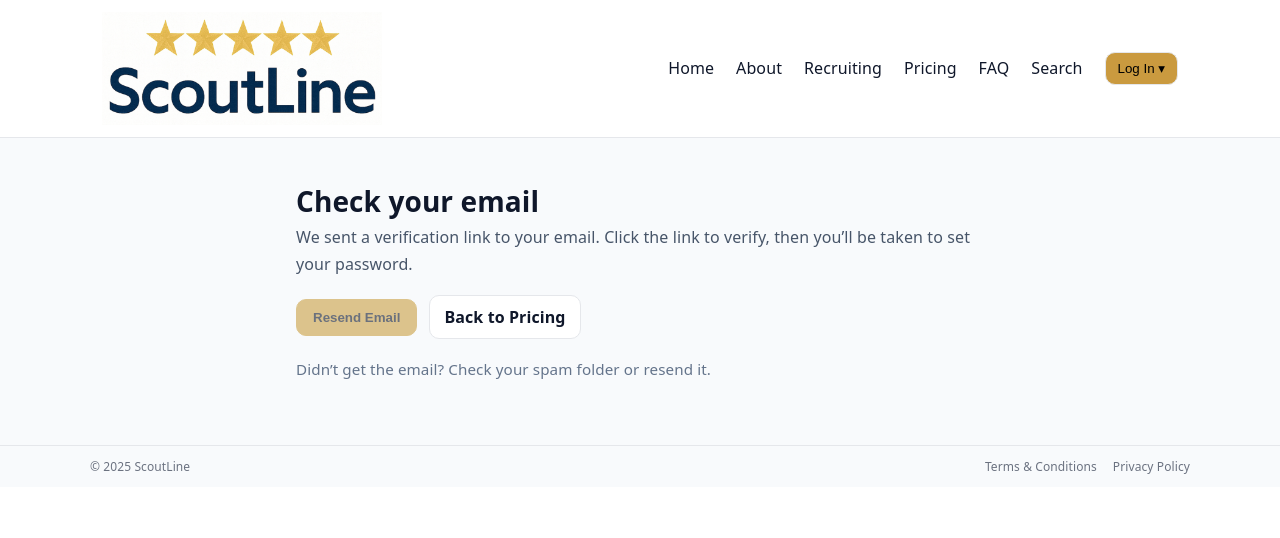
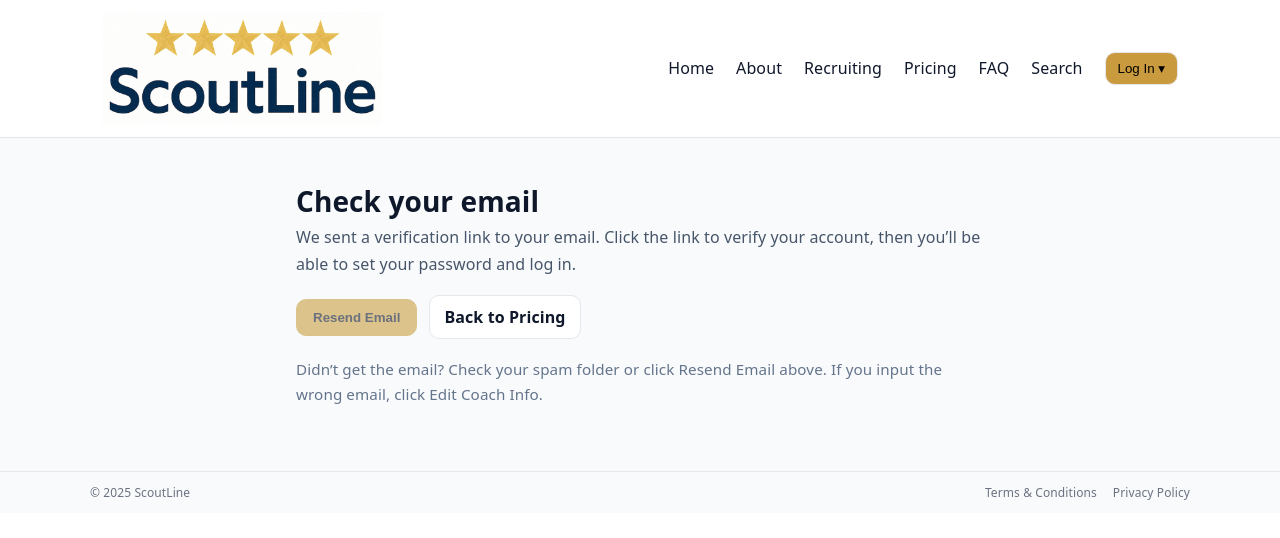
Before and after one commit to mattblittle-create/scoutline-beta, a Next.js app: page /check-email in a window 1280 px wide. Shown: the top 538 px of the page. Built offline with nearby package versions, Linux system fonts and the light colour scheme.

Commit message:
update: verbiage on 'Check your email' page

```diff
--- a/app/check-email/page.tsx
+++ b/app/check-email/page.tsx
@@ -14,7 +14,7 @@ export default function CheckEmailPage({ searchParams }: Props) {
       <h1 style={{ margin: 0, fontSize: "1.75rem", fontWeight: 800 }}>Check your email</h1>
       <p style={{ marginTop: 8, color: "#475569" }}>
         We sent a verification link to {email ? <strong>{email}</strong> : "your email"}.
-        Click the link to verify, then you’ll be taken to set your password.
+        Click the link to verify your account, then you’ll be able to set your password and log in.
       </p>
 
       <div style={{ marginTop: 18, display: "flex", gap: 12, alignItems: "center", flexWrap: "wrap" }}>
@@ -26,7 +26,7 @@ export default function CheckEmailPage({ searchParams }: Props) {
       </div>
 
       <p style={{ marginTop: 18, color: "#64748b", fontSize: ".95rem" }}>
-        Didn’t get the email? Check your spam folder or resend it.
+        Didn’t get the email? Check your spam folder or click Resend Email above. If you input the wrong email, click Edit Coach Info.
       </p>
 
       <style>{`
```
